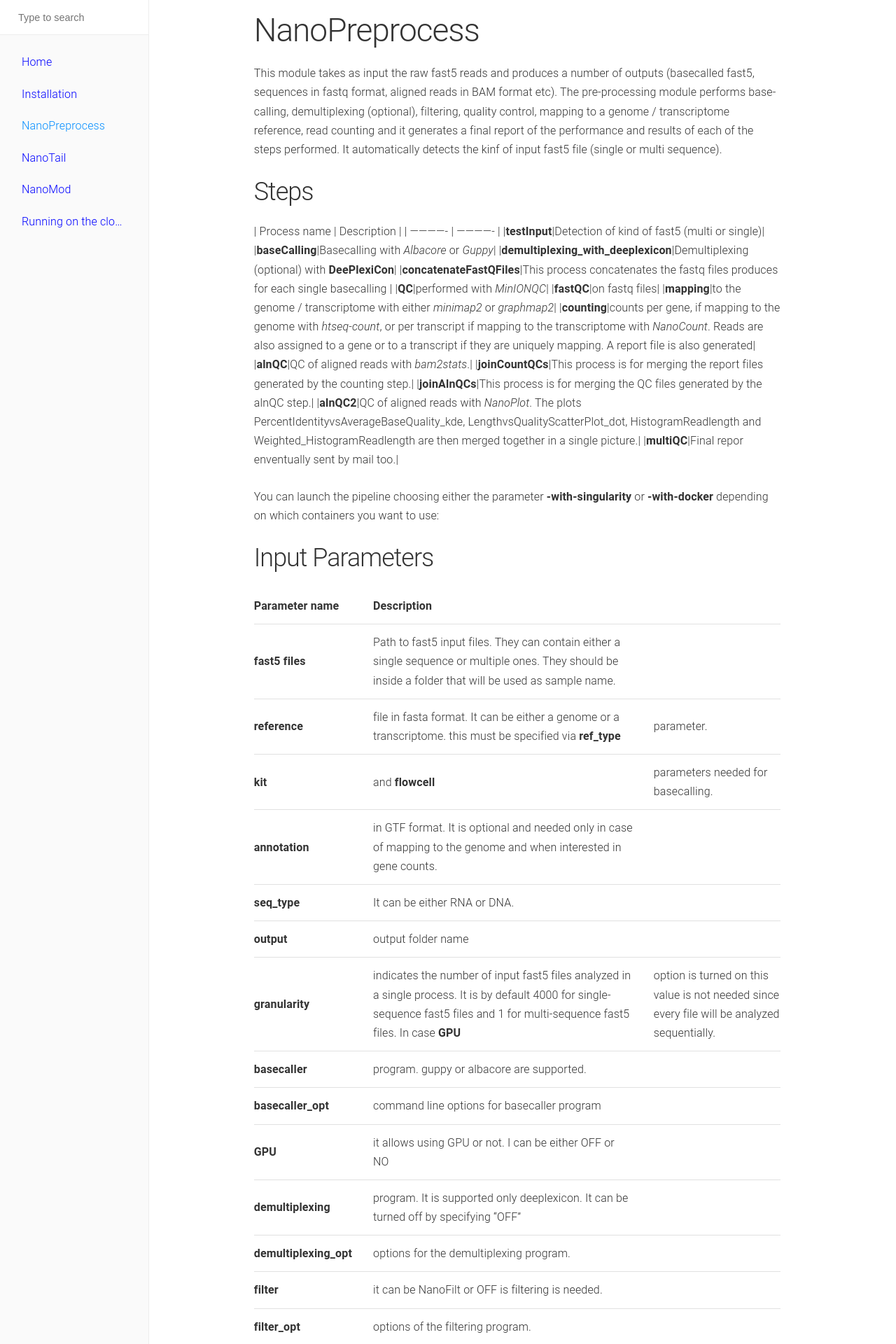
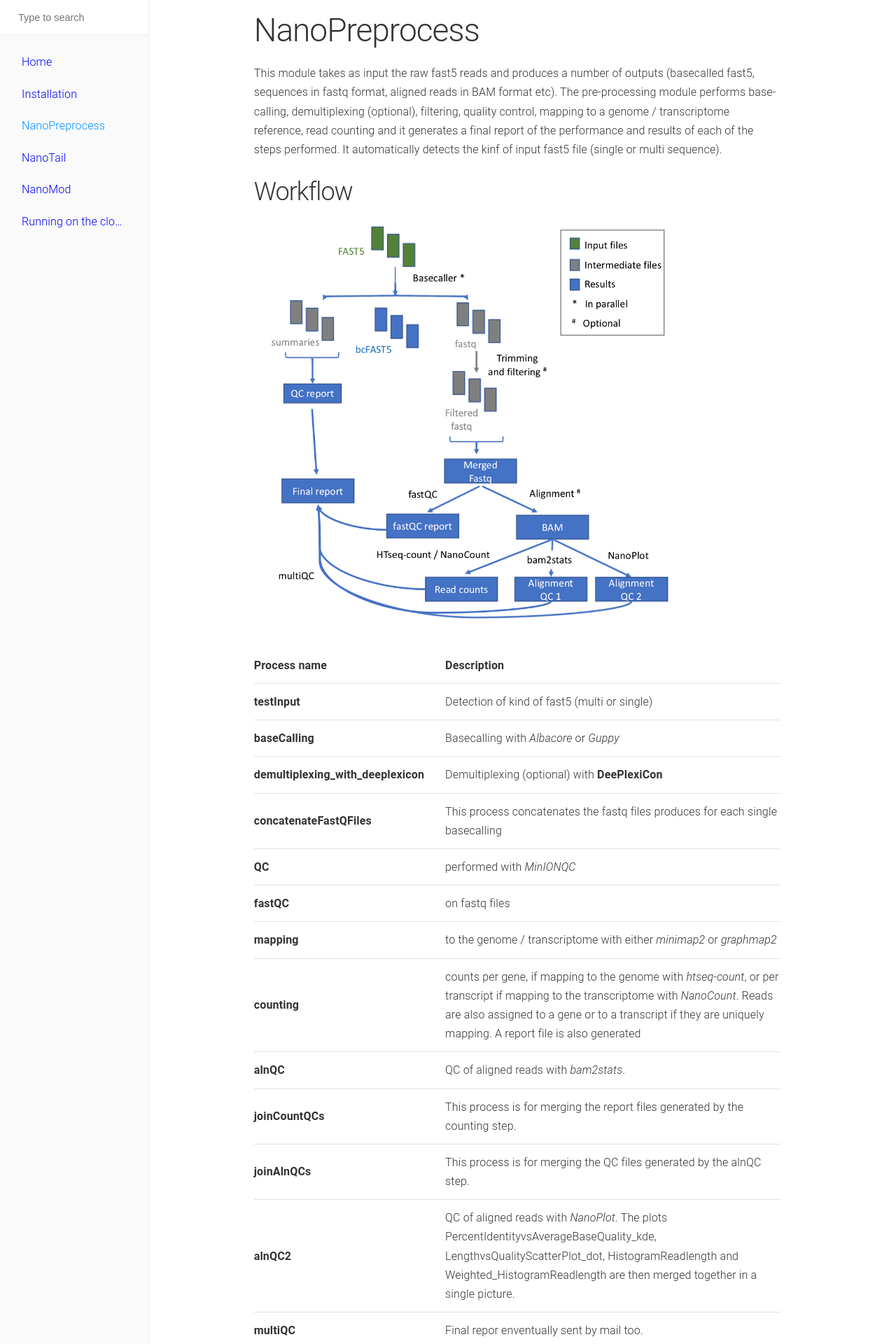
Before and after one commit to biocorecrg/master_of_pores, a Jekyll site: the page built from docs/nanopreprocess.md, in a window 1280 px wide. Shown: the top 1920 px of the page at 70% size. Built offline with Jekyll 4.4.1, drawn with Linux system fonts in a browser that asks for light colours.

Commit message:
Update nanopreprocess.md

```diff
--- a/docs/nanopreprocess.md
+++ b/docs/nanopreprocess.md
@@ -9,7 +9,10 @@ navigation: 3
 This module takes as input the raw fast5 reads and produces a number of outputs (basecalled fast5, sequences in fastq format, aligned reads in BAM format etc). The pre-processing module performs base-calling, demultiplexing (optional), filtering, quality control, mapping to a genome / transcriptome reference, read counting and it generates a final report of the performance and results of each of the steps performed. It automatically detects the kinf of input fast5 file (single or multi sequence).
 
 
-## Steps
+## Workflow
+
+<img src="https://github.com/biocorecrg/master_of_pores/blob/master/docs/dag_graph3.png" width="600" align="middle">
+
 | Process name  | Description |
 | ------------- | ------------- |
 |**testInput**|Detection of kind of fast5 (multi or single)|
```
